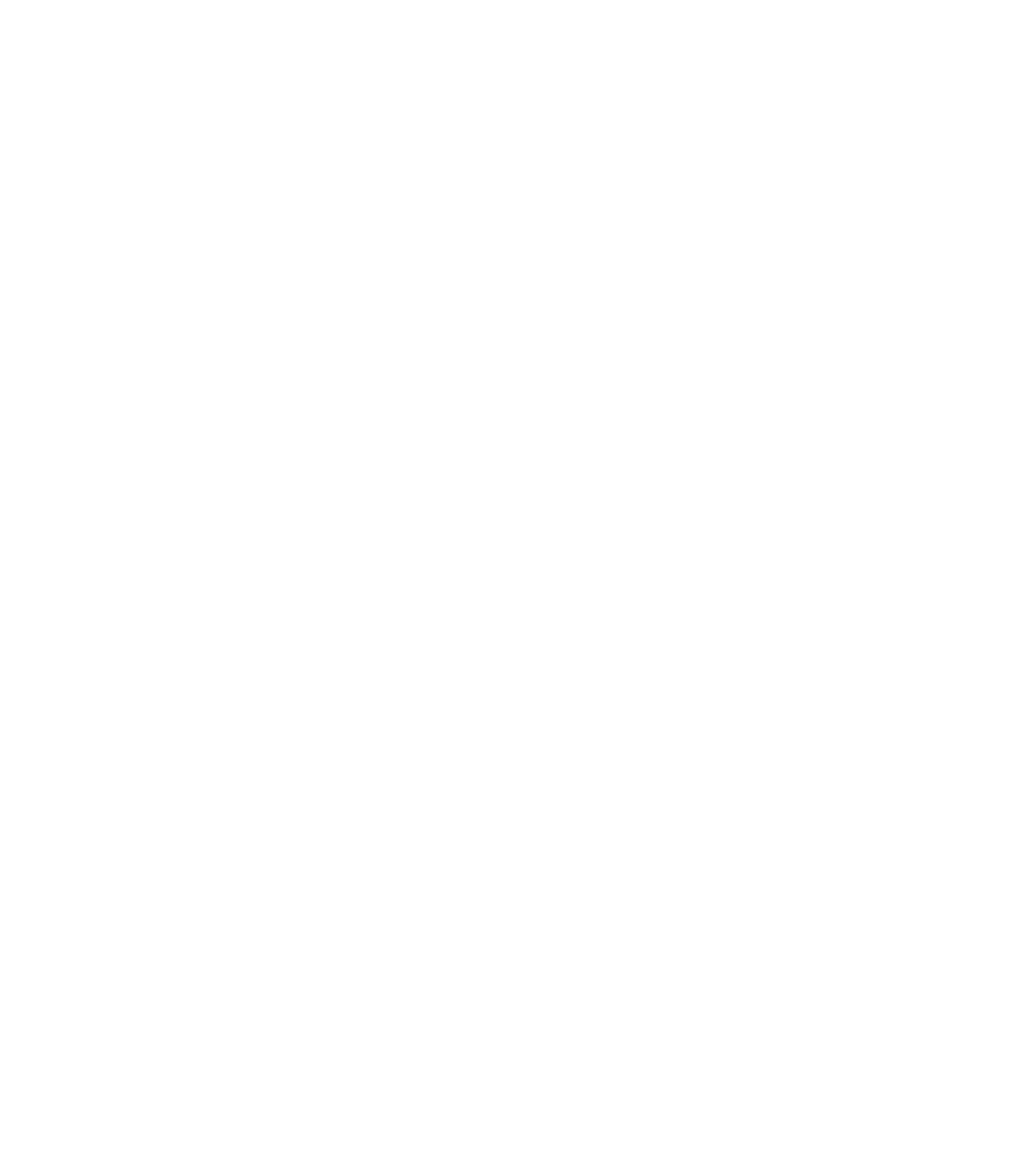
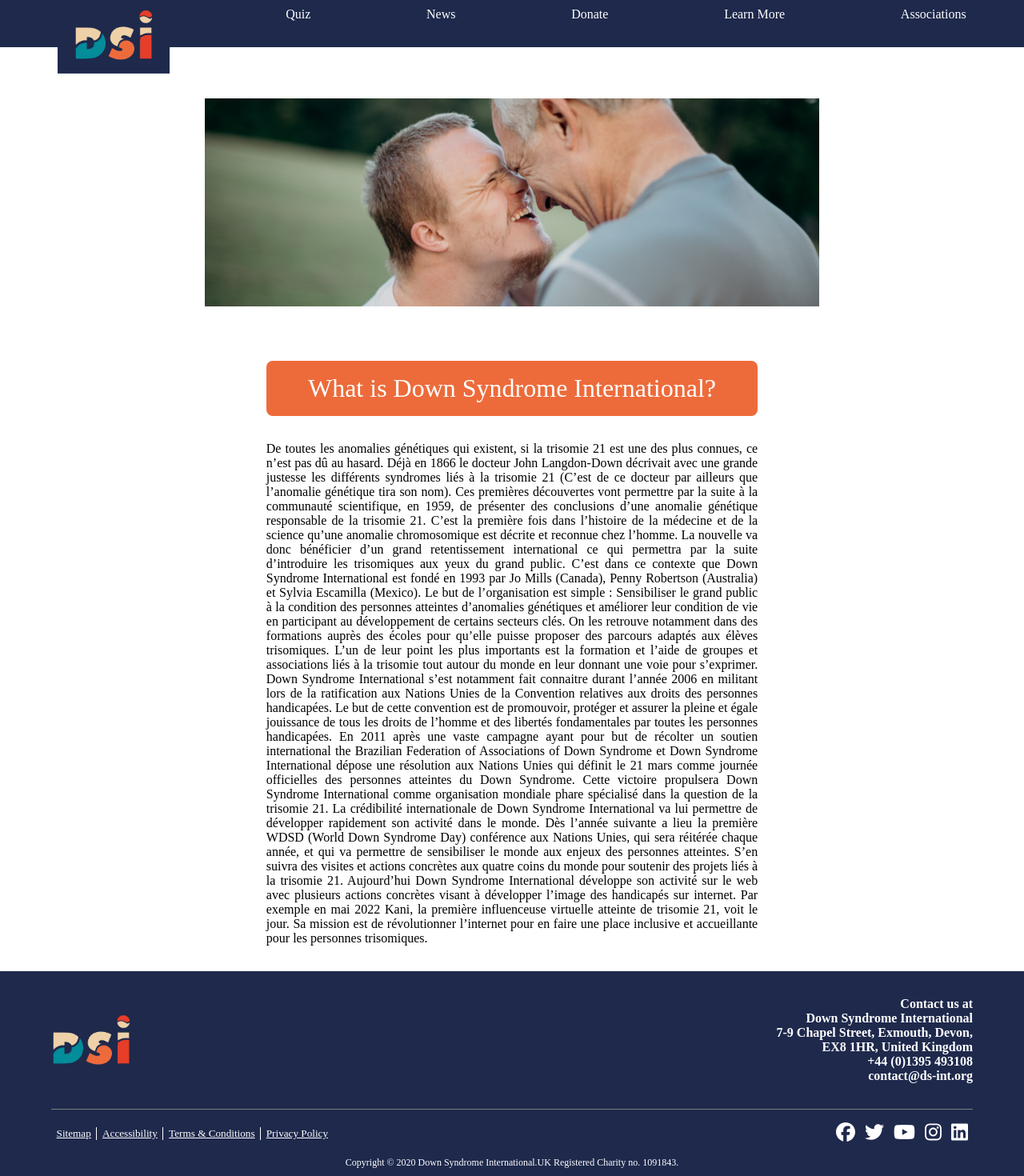
Before and after one commit to aleperdriel/dsi-landing, a React (Create React App) app: page /article in a window 1280 px wide. Before the commit this address had no page. Shown: the part 23-1493 px from the top of the page at 80% size. Before the commit the page ends 800 px from the top, so only its background shows below. Built offline with nearby package versions, Linux system fonts and the light colour scheme.

Commit message:
:sparkles: Add first version article detail

```diff
--- a/src/App.css
+++ b/src/App.css
@@ -298,6 +298,13 @@
   font-size: 1.5em;
 }
 
+.footer-copyright {
+  text-align: center;
+  font-weight: 200;
+  font-size: 0.75em;
+  padding-bottom: 0.75em;
+}
+
 /* ---------------------- HERO-BLOCK ------------------------------------ */
 .hero-block {
   background-size: cover;
@@ -472,3 +479,36 @@
 .reports-section .image-triple-9 {
   background-image: url('/src/assets/img/triple-illu-3.png');
 }
+
+
+/* -------------- ARTICLE DETAIL -------------------------------- */
+.article-block {
+  width: 60%;
+  margin: auto;
+  min-height: 80vh;
+}
+
+.article-block img {
+  margin: 4em 0;
+  width: 100%;
+  height: 40%;
+  object-fit: cover;
+}
+.article-block .article-content {
+  width: 80%;
+  margin: auto;
+  text-align: justify;
+}
+
+.article-block .article-title {
+  background-color: var(--orange);
+  padding: 0.5em;
+  border-radius: 8px;
+  color: #fff;
+  text-align: center;
+  font-size: 2rem;
+}
+
+.article-block .article-content-text {
+  margin: 2em 0;
+}
--- a/src/App.js
+++ b/src/App.js
@@ -2,6 +2,7 @@
 import Home from './pages/Home';
 import Associations from './pages/Associations';
 import About from './pages/About';
+import Article from './pages/Article';
 import { BrowserRouter as Router, Routes, Route, Link } from "react-router-dom";
 
 
@@ -13,6 +14,7 @@
             <Route exact path='/' element={< Home />}></Route>
             <Route exact path='/associations' element={< Associations />}></Route>
             <Route exact path='/about' element={< About />}></Route>
+            <Route exact path='/article' element={< Article />}></Route>
             {/* <Route exact path='/contact' element={< Contact />}></Route> */}
       </Routes>
       </div>
--- a/src/pages/Article.js
+++ b/src/pages/Article.js
@@ -1,19 +1,32 @@
 import Header from '../components/Header';
 import HeroBlock from '../components/HeroBlock';
 import Footer from '../components/Footer';
+import articleImg from '../assets/img/hero-org-bg.png';
 
 function Associations() {
     return(
         <>
             <Header/>
-            <div id="asso-block">
-                <HeroBlock>
-                        <h2>Organizations</h2>
-                </HeroBlock>
+            <div class="article-block">
+                <img src={articleImg} alt="article-img"></img>
+                <div className='article-content'>
+                    <p className="article-title">What is Down Syndrome International?</p>
+                    <p className="article-content-text">De toutes les anomalies génétiques qui existent, si la trisomie 21 est une des plus connues, ce n’est pas dû au hasard. Déjà en 1866 le docteur John Langdon-Down décrivait avec une grande justesse les différents syndromes liés à la trisomie 21 (C’est de ce docteur par ailleurs que l’anomalie génétique tira son nom). Ces premières découvertes vont permettre par la suite à la communauté scientifique, en 1959, de présenter des conclusions d’une anomalie génétique responsable de la trisomie 21. C’est la première fois dans l’histoire de la médecine et de la science qu’une anomalie chromosomique est décrite et reconnue chez l’homme. La nouvelle va donc bénéficier d’un grand retentissement international ce qui permettra par la suite d’introduire les trisomiques aux yeux du grand public.
+
+                    C’est dans ce contexte que Down Syndrome International est fondé en 1993 par Jo Mills (Canada), Penny Robertson (Australia) et Sylvia Escamilla (Mexico). Le but de l’organisation est simple : Sensibiliser le grand public à la condition des personnes atteintes d’anomalies génétiques et améliorer leur condition de vie en participant au développement de certains secteurs clés. On les retrouve notamment dans des formations auprès des écoles pour qu’elle puisse proposer des parcours adaptés aux élèves trisomiques. L’un de leur point les plus importants est la formation et l’aide de groupes et associations liés à la trisomie tout autour du monde en leur donnant une voie pour s’exprimer.
+
+                    Down Syndrome International s’est notamment fait connaitre durant l’année 2006 en militant lors de la ratification aux Nations Unies de la Convention relatives aux droits des personnes handicapées. Le but de cette convention est de promouvoir, protéger et assurer la pleine et égale jouissance de tous les droits de l’homme et des libertés fondamentales par toutes les personnes handicapées.
+                    En 2011 après une vaste campagne ayant pour but de récolter un soutien international the Brazilian Federation of Associations of Down Syndrome et Down Syndrome International dépose une résolution aux Nations Unies qui définit le 21 mars comme journée officielles des personnes atteintes du Down Syndrome. Cette victoire propulsera Down Syndrome International comme organisation mondiale phare spécialisé dans la question de la trisomie 21.
+
+                    La crédibilité internationale de Down Syndrome International va lui permettre de développer rapidement son activité dans le monde. Dès l’année suivante a lieu la première WDSD (World Down Syndrome Day) conférence aux Nations Unies, qui sera réitérée chaque année, et qui va permettre de sensibiliser le monde aux enjeux des personnes atteintes. S’en suivra des visites et actions concrètes aux quatre coins du monde pour soutenir des projets liés à la trisomie 21.
+
+                    Aujourd’hui Down Syndrome International développe son activité sur le web avec plusieurs actions concrètes visant à développer l’image des handicapés sur internet. Par exemple en mai 2022 Kani, la première influenceuse virtuelle atteinte de trisomie 21, voit le jour. Sa mission est de révolutionner l’internet pour en faire une place inclusive et accueillante pour les personnes trisomiques.
+                    </p>
+                </div>
             </div>
 
 
-            {/* <Footer/> */}
+            <Footer/>
 
         </>
 
```
